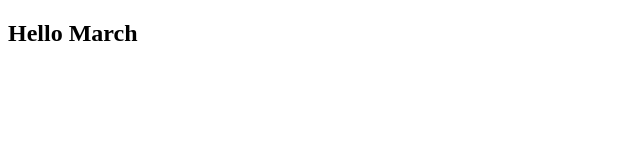
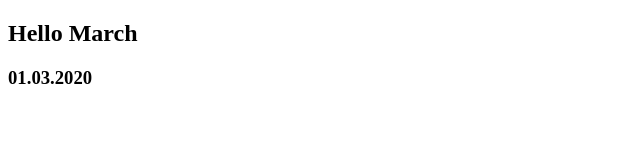
Before and after one commit to OliaChikh/test1, a plain HTML site: page index1.html in a window 1280 px wide. Shown: the whole page, without its empty margins (0-640 px from the left). Drawn offline with Linux system fonts and the light colour scheme.

Commit message:
add new commit

```diff
--- a/index1.html
+++ b/index1.html
@@ -6,6 +6,7 @@
 </head>
 <body>
 	<h2>Hello March</h2>
+	<h3>01.03.2020</h3>
 
 </body>
 </html>
```
